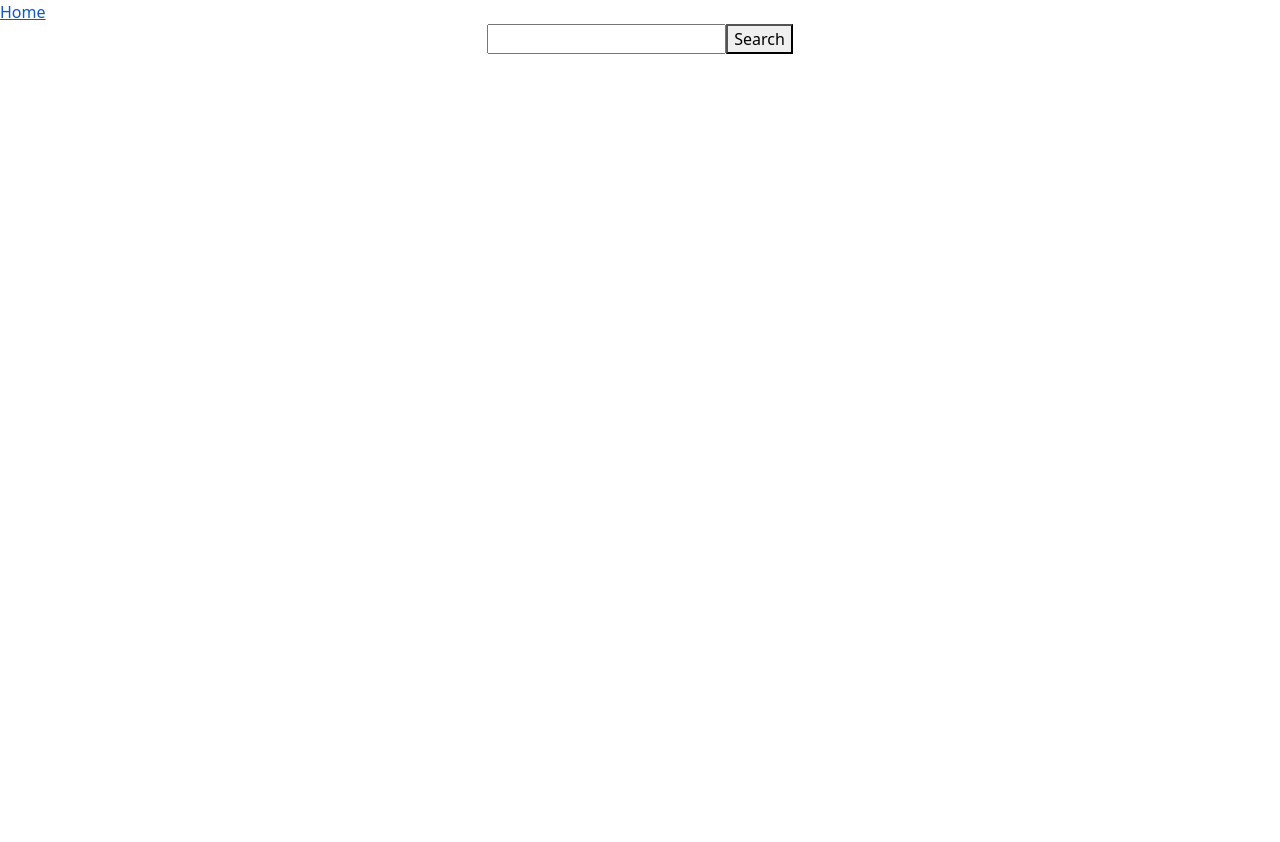
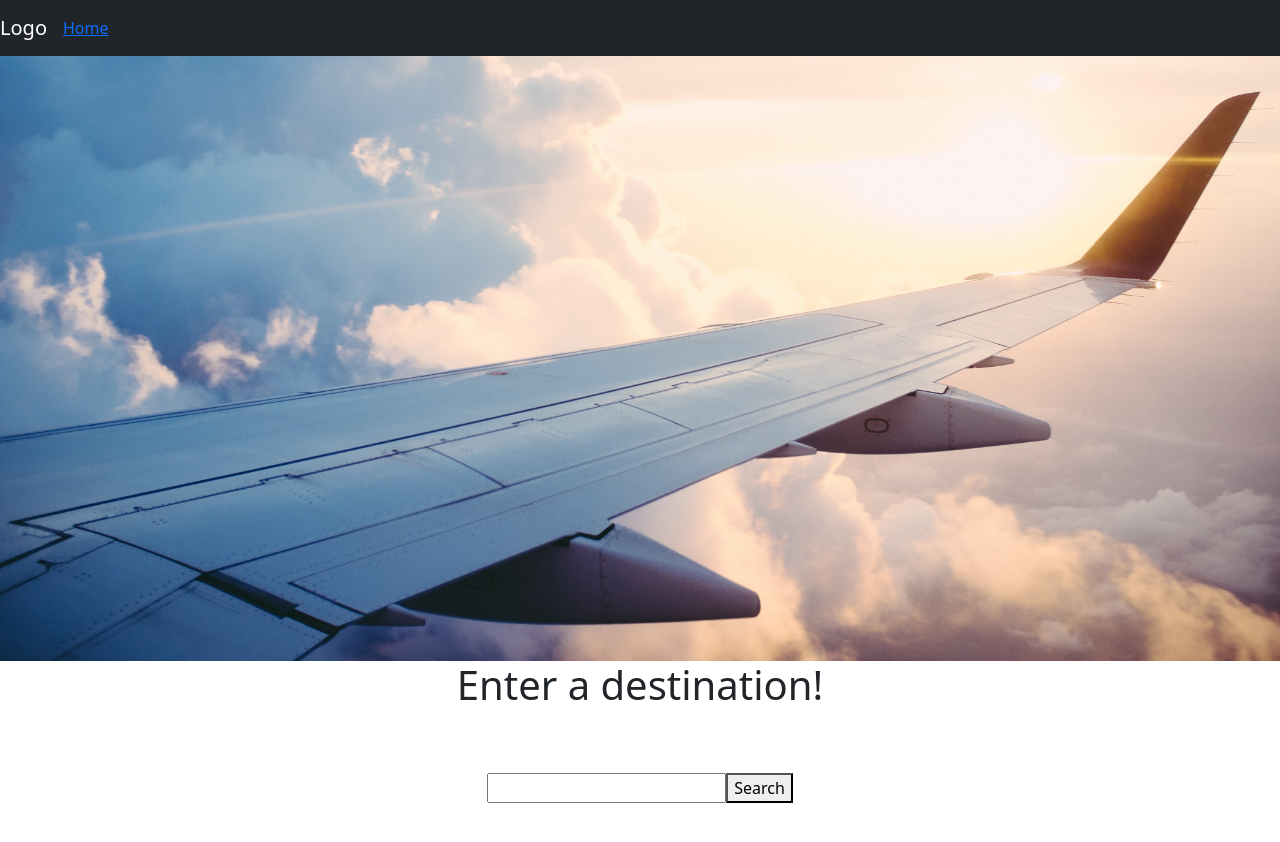
Before and after one commit to pepermz/project3-react, a React (Create React App) app: page / in a window 1280 px wide. Shown: the top 842 px of the page. Before the commit the page ends 800 px from the top, so only its background shows below. Built offline with nearby package versions, Linux system fonts and the light colour scheme.

Commit message:
added banner

```diff
--- a/package.json
+++ b/package.json
@@ -6,13 +6,16 @@
     "@testing-library/jest-dom": "^5.16.4",
     "@testing-library/react": "^13.2.0",
     "@testing-library/user-event": "^13.5.0",
+    "autoprefixer": "^10.4.5",
     "bootstrap": "^5.1.3",
     "follow-redirects": "^1.15.0",
     "fs": "^0.0.1-security",
     "react": "^18.1.0",
+    "react-bootstrap": "^2.4.0",
     "react-dom": "^18.1.0",
     "react-router-dom": "^6.3.0",
     "react-scripts": "5.0.1",
+    "reactstrap": "^9.0.2",
     "web-vitals": "^2.1.4"
   },
   "scripts": {
--- a/src/App.css
+++ b/src/App.css
@@ -3,39 +3,26 @@
 }
 .results {
   text-decoration: none;
-  padding: 300px;
 }
-.App-logo {
-  height: 40vmin;
-  pointer-events: none;
+.enterDestination {
+  margin-bottom: 5%;
+}
+.line {
+  margin-bottom: 5%;
+
+}
+.searchbar{
+  margin-bottom: 5%;
+}
+.nav {
+  text-align: center;
+  justify-content: center;
+}
+ .profile-photo{
+  width: 100%;
+  height: 605px;
+  background-position: center;
 }
 
-@media (prefers-reduced-motion: no-preference) {
-  .App-logo {
-    animation: App-logo-spin infinite 20s linear;
-  }
+@media only screen and (max-width: 200px) {
 }
-
-.App-header {
-  background-color: #282c34;
-  min-height: 100vh;
-  display: flex;
-  flex-direction: column;
-  align-items: center;
-  justify-content: center;
-  font-size: calc(10px + 2vmin);
-  color: white;
-}
-
-.App-link {
-  color: #61dafb;
-}
-
-@keyframes App-logo-spin {
-  from {
-    transform: rotate(0deg);
-  }
-  to {
-    transform: rotate(360deg);
-  }
-}
--- /dev/null
+++ b/src/components/AboutMe.js
@@ -0,0 +1,9 @@
+import React from 'react'
+
+function AboutMe() {
+  return (
+    <p>AboutMe</p>
+  )
+}
+
+export default AboutMe
--- /dev/null
+++ b/src/components/Banner.js
@@ -0,0 +1,9 @@
+import React from 'react'
+
+function Banner() {
+  return (
+    <img className="profile-photo" src={require("../assets/airplane.jpg")} alt={"airplane"}/>
+  )
+}
+
+export default Banner
--- a/src/components/Nav.js
+++ b/src/components/Nav.js
@@ -1,16 +1,25 @@
 import React from "react"
 import { Link } from "react-router-dom"
+import 'bootstrap'
+import { Navbar, NavItem, NavLink} from "react-bootstrap"
+import AboutMe from "./AboutMe"
 
 const Nav = (props) => {
 	return (
-		<div className="nav">
+		<div className="menu">
+			<Navbar bg='dark' variant="dark">
+				<Navbar.Brand>
+					Logo
+				</Navbar.Brand>
 			<Link to="/">
 				<div>Home</div>
 			</Link>
-			{/* <Link to="/:id">
-				<div>Results</div>
-			</Link> */}
+			<NavItem>
+        </NavItem>
+			</Navbar>
+
 		</div>
+
 	)
 }
 
--- a/src/components/Search.js
+++ b/src/components/Search.js
@@ -1,9 +1,13 @@
+import Banner from "./Banner"
+
 
 const Search = (props) => {
 
     return(
         <>
-            <form onSubmit={props.handleSubmit}>
+        <Banner/>
+        <h1 className="enterDestination">Enter a destination!</h1>
+            <form onSubmit={props.handleSubmit} className="searchbar">
                 <input type="text" onChange={props.handleChange} value={props.query}/>
                 <button>Search</button>
             </form>
--- a/src/components/SearchedItem.js
+++ b/src/components/SearchedItem.js
@@ -1,5 +1,6 @@
 import { useParams } from "react-router-dom"
 import { useState, useEffect} from "react"
+import Banner from "./Banner";
 
 const SearchedItem = (props) => {
     const [image, setLocation] = useState({})
@@ -25,6 +26,7 @@ const SearchedItem = (props) => {
         // console.log(`this is the console log we need !!! ${JSON.stringify(image.relationships.featured_photo.data.id)}`)
         return(
           <div>
+            <Banner />
            <h1>{image.attributes && image.attributes.name}</h1>
            <a href={image.attributes && image.attributes.airbnb_url}>Click here for Airbnb</a>
            {/* <div>{image.attributes && image.relationships.photos.data[0].id} </div> */}
```
Also changed, not shown: src/assets/airplane.jpg (added), 1 other file (tests, documents, lock files or other folders).
